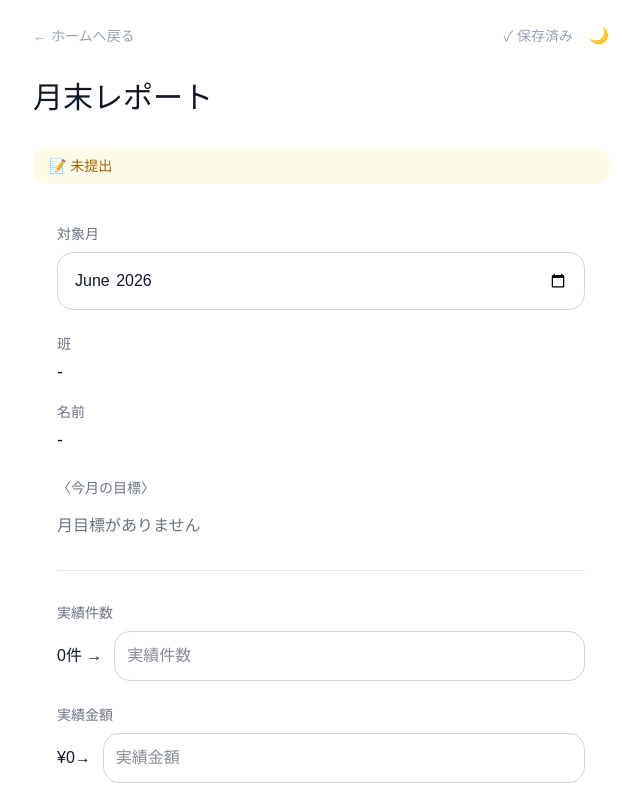
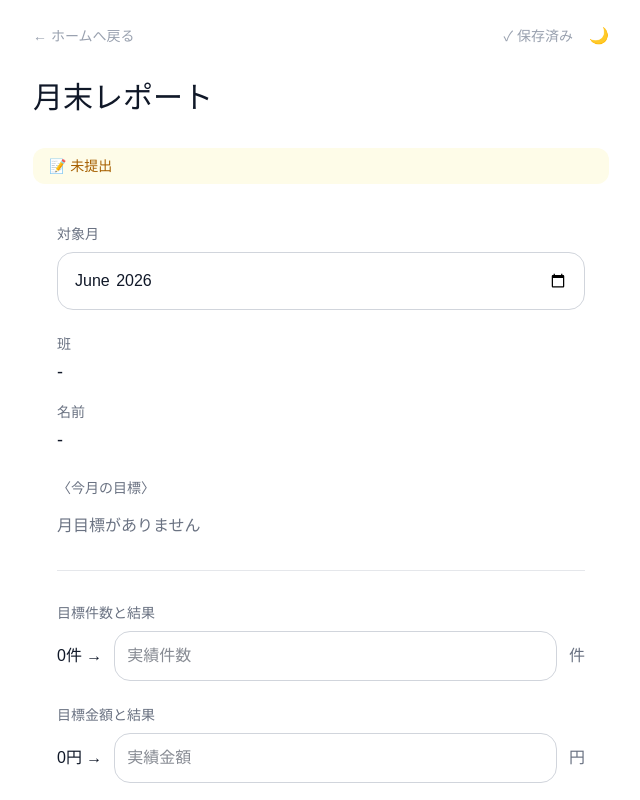
Before and after one commit to epl20023aoki-oss/hanketsubun-app, a Next.js app: page /monthly-reports in a window 1280 px wide. Shown: the top 800 px of the page, without its empty margins (319-959 px from the left). Built offline with nearby package versions, Linux system fonts and the light colour scheme; no server answers; a web font is replaced by a local one.

Commit message:
update app

```diff
--- a/src/app/monthly-reports/page.tsx
+++ b/src/app/monthly-reports/page.tsx
@@ -854,29 +854,38 @@ setHasTestimonyGenerated(
       : "text-gray-500"
   }`}
 >
-  実績件数
+  目標件数と結果
 </p>
 
 <div className="mb-6 flex items-center gap-3">
 
-  <span>
+  <span className="whitespace-nowrap">
     {goal?.targetCount || 0}件 →
   </span>
 
   <input
+  inputMode="numeric"
   value={actualCount}
   onChange={(e) =>
-      setActualCount(
-        e.target.value
-      )
+    setActualCount(e.target.value)
   }
-    className={`flex-1 rounded-2xl border p-3 ${
+  className={`min-w-0 flex-1 rounded-2xl border p-3 ${
     darkMode
       ? "border-gray-700 bg-gray-800 text-white"
       : "border-gray-300 bg-white text-gray-900"
   }`}
   placeholder="実績件数"
 />
+
+  <span
+    className={`whitespace-nowrap ${
+      darkMode
+        ? "text-gray-400"
+        : "text-gray-500"
+    }`}
+  >
+    件
+  </span>
 
 </div>
 
@@ -887,27 +896,25 @@ setHasTestimonyGenerated(
       : "text-gray-500"
   }`}
 >
-  実績金額
+  目標金額と結果
 </p>
 
 <div className="mb-6 flex items-center gap-3">
 
-  <span>
-    ¥
+  <span className="whitespace-nowrap">
     {Number(
       goal?.targetAmount || 0
     ).toLocaleString()}
-    →
+    円 →
   </span>
 
  <input
+  inputMode="numeric"
   value={actualAmount}
   onChange={(e) =>
-      setActualAmount(
-        e.target.value
-      )
+    setActualAmount(e.target.value)
   }
-    className={`flex-1 rounded-2xl border p-3 ${
+  className={`min-w-0 flex-1 rounded-2xl border p-3 ${
     darkMode
       ? "border-gray-700 bg-gray-800 text-white"
       : "border-gray-300 bg-white text-gray-900"
@@ -915,8 +922,17 @@ setHasTestimonyGenerated(
   placeholder="実績金額"
 />
 
+  <span
+    className={`whitespace-nowrap ${
+      darkMode
+        ? "text-gray-400"
+        : "text-gray-500"
+    }`}
+  >
+    円
+  </span>
+
 </div>
-
 <div className="mb-2 flex items-center justify-between">
 
   <p
```
Lines whose indentation alone changed are shown as unchanged.
